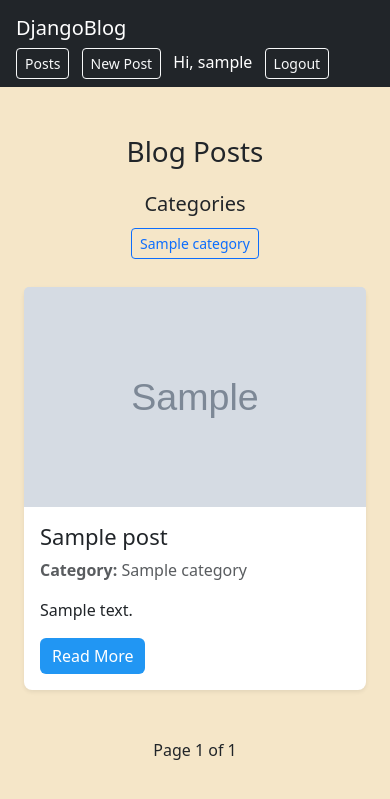
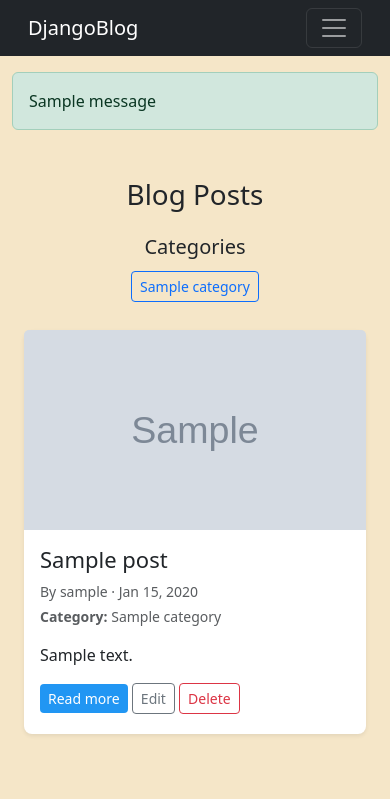
Before and after one commit to Samudi2004/djangoblog, a Django app: page /posts/ in a window 390 px wide. Shown: the top 799 px of the page. Run offline with Django 5.2, Linux system fonts and the light colour scheme; a user stored in the database is signed in; tables that the repository leaves empty hold one stand-in row (values such as "Sample post"); grey boxes marked "Sample" are stand-in pictures; one stand-in notice (Sample message) is shown.

Commit message:
Consolidate templates with partials, responsive navbar, image styling fixes

```diff
--- a/blog/static/blog/css/style.css
+++ b/blog/static/blog/css/style.css
@@ -15,6 +15,11 @@ body {
     font-size: 16px;
 }
 
+.card-img-top {
+    height: 200px;
+    object-fit: cover;
+}
+
 .btn-primary {
     background-color: #2196f3;
     border: none;
--- a/blog/templates/blog/base.html
+++ b/blog/templates/blog/base.html
@@ -1,74 +1,93 @@
+{% load static %}
 <!DOCTYPE html>
 <html lang="en">
 <head>
     <meta charset="UTF-8">
+    <meta name="viewport" content="width=device-width, initial-scale=1">
     <title>{% block title %}DjangoBlog{% endblock %}</title>
 
     <link href="https://cdn.jsdelivr.net/npm/bootstrap@5.3.3/dist/css/bootstrap.min.css" rel="stylesheet">
-
-    {% load static %}
     <link rel="stylesheet" href="{% static 'blog/css/style.css' %}">
 </head>
 
 <body>
 
-    <nav class="navbar navbar-dark bg-dark px-3">
+    <nav class="navbar navbar-expand-lg navbar-dark bg-dark px-3">
+        <div class="container-fluid">
 
-        <a class="navbar-brand" href="{% url 'home' %}">
-            DjangoBlog
-        </a>
+            <a class="navbar-brand" href="{% url 'home' %}">DjangoBlog</a>
 
-        <div>
+            <button class="navbar-toggler" type="button"
+                    data-bs-toggle="collapse"
+                    data-bs-target="#mainNavbar"
+                    aria-controls="mainNavbar"
+                    aria-expanded="false"
+                    aria-label="Toggle navigation">
+                <span class="navbar-toggler-icon"></span>
+            </button>
 
-            <a class="btn btn-outline-light btn-sm me-2"
-               href="{% url 'post_list' %}">
-                Posts
-            </a>
+            <div class="collapse navbar-collapse" id="mainNavbar">
+                <div class="ms-auto d-flex flex-column flex-lg-row align-items-lg-center gap-2 mt-3 mt-lg-0">
 
-            {% if request.user.is_authenticated %}
+                    <a class="btn btn-outline-light btn-sm {% if request.resolver_match.url_name == 'home' %}active{% endif %}"
+                       href="{% url 'home' %}">Home</a>
 
-                <a class="btn btn-outline-light btn-sm me-2"
-                   href="{% url 'post_create' %}">
-                    New Post
-                </a>
+                    <a class="btn btn-outline-light btn-sm {% if request.resolver_match.url_name == 'post_list' %}active{% endif %}"
+                       href="{% url 'post_list' %}">Posts</a>
 
-                <span class="text-white me-2">
-                    Hi, {{ request.user.username }}
-                </span>
+                    <a class="btn btn-outline-light btn-sm {% if request.resolver_match.url_name == 'about' %}active{% endif %}"
+                       href="{% url 'about' %}">About</a>
 
-                <form method="post"
-                      action="{% url 'logout' %}"
-                      class="d-inline">
-                    {% csrf_token %}
+                    <a class="btn btn-outline-light btn-sm {% if request.resolver_match.url_name == 'contact' %}active{% endif %}"
+                       href="{% url 'contact' %}">Contact</a>
 
-                    <button type="submit"
-                            class="btn btn-outline-light btn-sm">
-                        Logout
-                    </button>
-                </form>
+                    {% if request.user.is_authenticated %}
 
-            {% else %}
+                        <a class="btn btn-outline-light btn-sm {% if request.resolver_match.url_name == 'my_posts' %}active{% endif %}"
+                           href="{% url 'my_posts' %}">My Posts</a>
 
-                <a class="btn btn-outline-light btn-sm me-2"
-                   href="{% url 'login' %}">
-                    Login
-                </a>
+                        <a class="btn btn-outline-light btn-sm {% if request.resolver_match.url_name == 'post_create' %}active{% endif %}"
+                           href="{% url 'post_create' %}">New Post</a>
 
-                <a class="btn btn-outline-light btn-sm"
-                   href="{% url 'register' %}">
-                    Register
-                </a>
+                        <span class="text-white">Hi, {{ request.user.username }}</span>
 
-            {% endif %}
+                        <form method="post" action="{% url 'logout' %}" class="d-inline">
+                            {% csrf_token %}
+                            <button type="submit" class="btn btn-outline-light btn-sm">Logout</button>
+                        </form>
+
+                    {% else %}
+
+                        <a class="btn btn-outline-light btn-sm {% if request.resolver_match.url_name == 'login' %}active{% endif %}"
+                           href="{% url 'login' %}">Login</a>
+
+                        <a class="btn btn-outline-light btn-sm {% if request.resolver_match.url_name == 'register' %}active{% endif %}"
+                           href="{% url 'register' %}">Register</a>
+
+                    {% endif %}
+
+                </div>
+            </div>
 
         </div>
+    </nav>
 
-    </nav>
+    {% if messages %}
+        <div class="container mt-3">
+            {% for message in messages %}
+                <div class="alert alert-{{ message.tags }}">
+                    {{ message }}
+                </div>
+            {% endfor %}
+        </div>
+    {% endif %}
 
     <div class="container mt-4">
         {% block content %}
         {% endblock %}
     </div>
 
+    <script src="https://cdn.jsdelivr.net/npm/bootstrap@5.3.3/dist/js/bootstrap.bundle.min.js"></script>
+
 </body>
 </html>
--- /dev/null
+++ b/blog/templates/blog/partials/_pagination.html
@@ -0,0 +1,13 @@
+{% if page_obj.has_other_pages %}
+<nav>
+    <ul class="pagination justify-content-center">
+        {% if page_obj.has_previous %}
+            <li class="page-item"><a class="page-link" href="?page={{ page_obj.previous_page_number }}">Previous</a></li>
+        {% endif %}
+        <li class="page-item disabled"><span class="page-link">Page {{ page_obj.number }} of {{ page_obj.paginator.num_pages }}</span></li>
+        {% if page_obj.has_next %}
+            <li class="page-item"><a class="page-link" href="?page={{ page_obj.next_page_number }}">Next</a></li>
+        {% endif %}
+    </ul>
+</nav>
+{% endif %}
--- /dev/null
+++ b/blog/templates/blog/partials/_post_card.html
@@ -0,0 +1,34 @@
+<div class="col-md-4 mb-4">
+  <div class="card h-100 shadow-sm">
+
+    {% if post.cover_image %}
+      <img src="{{ post.cover_image.url }}" class="card-img-top" alt="{{ post.title }}">
+    {% else %}
+      <div class="bg-secondary text-white text-center py-5">No Image</div>
+    {% endif %}
+
+    <div class="card-body d-flex flex-column">
+      <h5 class="card-title">{{ post.title }}</h5>
+
+      <p class="text-muted small mb-1">
+        By {{ post.author.username }} · {{ post.created_at|date:"M d, Y" }}
+      </p>
+
+      <p class="text-muted small">
+        <strong>Category:</strong> {{ post.category.name|default:"Uncategorized" }}
+      </p>
+
+      <p class="card-text">{{ post.content|truncatewords:20 }}</p>
+
+      <div class="mt-auto">
+        <a href="{% url 'post_detail' post.slug %}" class="btn btn-primary btn-sm mb-1">Read more</a>
+
+        {% if post.author == request.user %}
+          <a href="{% url 'post_edit' post.slug %}" class="btn btn-outline-secondary btn-sm mb-1">Edit</a>
+          <a href="{% url 'post_delete' post.slug %}" class="btn btn-outline-danger btn-sm mb-1">Delete</a>
+        {% endif %}
+      </div>
+    </div>
+
+  </div>
+</div>
--- a/blog/templates/blog/post_list.html
+++ b/blog/templates/blog/post_list.html
@@ -22,87 +22,18 @@ Blog Posts | DjangoBlog
     </div>
 
     <div class="row">
-
         {% for post in page_obj %}
-
-        <div class="col-md-4 mb-4">
-
-            <div class="card h-100 shadow-sm">
-
-                {% if post.cover_image %}
-                    <img src="{{ post.cover_image.url }}"
-                         class="card-img-top"
-                         alt="{{ post.title }}"
-                         style="height:220px; object-fit:cover;">
-                {% endif %}
-
-                <div class="card-body d-flex flex-column">
-
-                    <h3 class="card-title">
-                        {{ post.title }}
-                    </h3>
-
-                    <p class="text-muted">
-                        <strong>Category:</strong>
-                        {{ post.category.name|default:"Uncategorized" }}
-                    </p>
-
-                    <p class="card-text">
-                        {{ post.content|truncatewords:20 }}
-                    </p>
-
-                    <div class="mt-auto">
-                        {% if post.slug %}
-                            <a href="{% url 'post_detail' slug=post.slug %}"
-                               class="btn btn-primary">
-                                Read More
-                            </a>
-                        {% else %}
-                            <span class="text-danger">
-                                Slug Missing
-                            </span>
-                        {% endif %}
-                    </div>
-
-                </div>
-
+            {% include "blog/partials/_post_card.html" %}
+        {% empty %}
+            <div class="col-12">
+                <p class="text-center text-muted py-5">
+                    No posts yet — <a href="{% url 'post_create' %}">write the first one!</a>
+                </p>
             </div>
-
-        </div>
-
-        {% empty %}
-
-        <div class="col-12">
-            <div class="alert alert-info text-center">
-                No posts yet.
-            </div>
-        </div>
-
         {% endfor %}
-
     </div>
 
-    <div class="d-flex justify-content-center mt-4">
-
-        {% if page_obj.has_previous %}
-            <a href="?page={{ page_obj.previous_page_number }}"
-               class="btn btn-primary me-2">
-                Previous
-            </a>
-        {% endif %}
-
-        <span class="align-self-center">
-            Page {{ page_obj.number }} of {{ page_obj.paginator.num_pages }}
-        </span>
-
-        {% if page_obj.has_next %}
-            <a href="?page={{ page_obj.next_page_number }}"
-               class="btn btn-primary ms-2">
-                Next
-            </a>
-        {% endif %}
-
-    </div>
+    {% include "blog/partials/_pagination.html" %}
 
 </div>
 
--- a/blog/urls.py
+++ b/blog/urls.py
@@ -1,4 +1,5 @@
 from django.urls import path
+from django.contrib.auth import views as auth_views
 from . import views
 
 urlpatterns = [
@@ -8,6 +9,22 @@ urlpatterns = [
     # Register
     path("register/", views.RegisterView.as_view(), name="register"),
 
+    # Login
+    path(
+        "login/",
+        auth_views.LoginView.as_view(
+            template_name="blog/login.html"
+        ),
+        name="login",
+    ),
+
+    # Logout
+    path(
+        "logout/",
+        auth_views.LogoutView.as_view(),
+        name="logout",
+    ),
+
     # About
     path("about/", views.about, name="about"),
 
@@ -15,7 +32,18 @@ urlpatterns = [
     path("contact/", views.contact, name="contact"),
 
     # Blog post list
-    path("posts/", views.PostListView.as_view(), name="post_list"),
+    path(
+        "posts/",
+        views.PostListView.as_view(),
+        name="post_list",
+    ),
+
+    # My Posts
+    path(
+        "my-posts/",
+        views.MyPostsView.as_view(),
+        name="my_posts",
+    ),
 
     # Create post
     path(
--- a/blog/views.py
+++ b/blog/views.py
@@ -1,8 +1,11 @@
-from django.shortcuts import render, get_object_or_404
+from django.shortcuts import render
 from django.contrib.auth import login
+from django.contrib import messages
+from django.contrib.auth.mixins import LoginRequiredMixin, UserPassesTestMixin
 from django.views.generic import ListView, DetailView
 from django.views.generic.edit import CreateView, UpdateView, DeleteView
 from django.urls import reverse_lazy
+from django.db import models
 
 from .models import Post, Category
 from .forms import PostForm, RegisterForm
@@ -78,7 +81,9 @@ class PostListView(ListView):
     paginate_by = 6
 
     def get_queryset(self):
-        return Post.objects.all().order_by("-created_at")
+        return Post.objects.filter(
+            status="published"
+        ).order_by("-created_at")
 
     def get_context_data(self, **kwargs):
         context = super().get_context_data(**kwargs)
@@ -90,6 +95,25 @@ post_list = PostListView.as_view()
 
 
 # ==========================================
+# My Posts
+# ==========================================
+
+class MyPostsView(LoginRequiredMixin, ListView):
+    model = Post
+    template_name = "blog/my_posts.html"
+    paginate_by = 6
+    login_url = "login"
+
+    def get_queryset(self):
+        return Post.objects.filter(
+            author=self.request.user
+        ).order_by("-created_at")
+
+
+my_posts = MyPostsView.as_view()
+
+
+# ==========================================
 # Blog Post Detail
 # ==========================================
 
@@ -98,12 +122,18 @@ class PostDetailView(DetailView):
     template_name = "blog/post_detail.html"
     context_object_name = "post"
 
-    def get_object(self):
-        return get_object_or_404(
-            Post,
-            slug=self.kwargs["slug"],
-            status="published",
+    def get_queryset(self):
+        posts = Post.objects.filter(
+            status="published"
         )
+
+        if self.request.user.is_authenticated:
+            posts = Post.objects.filter(
+                models.Q(status="published") |
+                models.Q(author=self.request.user)
+            )
+
+        return posts
 
 
 post_detail = PostDetailView.as_view()
@@ -113,10 +143,19 @@ post_detail = PostDetailView.as_view()
 # Create Post
 # ==========================================
 
-class PostCreateView(CreateView):
+class PostCreateView(LoginRequiredMixin, CreateView):
     model = Post
     form_class = PostForm
     template_name = "blog/post_form.html"
+    login_url = "login"
+
+    def form_valid(self, form):
+        form.instance.author = self.request.user
+        messages.success(
+            self.request,
+            "Post published successfully!"
+        )
+        return super().form_valid(form)
 
     def get_success_url(self):
         return reverse_lazy(
@@ -132,10 +171,14 @@ post_create = PostCreateView.as_view()
 # Update Post
 # ==========================================
 
-class PostUpdateView(UpdateView):
+class PostUpdateView(LoginRequiredMixin, UserPassesTestMixin, UpdateView):
     model = Post
     form_class = PostForm
     template_name = "blog/post_form.html"
+    login_url = "login"
+
+    def test_func(self):
+        return self.get_object().author == self.request.user
 
     def get_success_url(self):
         return reverse_lazy(
@@ -151,10 +194,26 @@ post_update = PostUpdateView.as_view()
 # Delete Post
 # ==========================================
 
-class PostDeleteView(DeleteView):
+class PostDeleteView(LoginRequiredMixin, UserPassesTestMixin, DeleteView):
     model = Post
     template_name = "blog/post_confirm_delete.html"
     success_url = reverse_lazy("post_list")
+    login_url = "login"
+
+    def test_func(self):
+        return self.get_object().author == self.request.user
 
 
 post_delete = PostDeleteView.as_view()
+
+
+# ==========================================
+# Custom 403 Page
+# ==========================================
+
+def custom_403(request, exception=None):
+    return render(
+        request,
+        "blog/403.html",
+        status=403,
+    )
--- a/config/urls.py
+++ b/config/urls.py
@@ -1,8 +1,7 @@
 """
 URL configuration for config project.
 
-The `urlpatterns` list routes URLs to views. For more information please see:
-    https://docs.djangoproject.com/en/5.2/topics/http/urls/
+The `urlpatterns` list routes URLs to views.
 """
 
 from django.conf import settings
@@ -33,9 +32,47 @@ urlpatterns = [
         name="logout",
     ),
 
+    # -----------------------------
+    # Password Reset
+    # -----------------------------
+    path(
+        "password-reset/",
+        auth_views.PasswordResetView.as_view(
+            template_name="blog/password_reset.html"
+        ),
+        name="password_reset",
+    ),
+
+    path(
+        "password-reset/done/",
+        auth_views.PasswordResetDoneView.as_view(
+            template_name="blog/password_reset_done.html"
+        ),
+        name="password_reset_done",
+    ),
+
+    path(
+        "reset/<uidb64>/<token>/",
+        auth_views.PasswordResetConfirmView.as_view(
+            template_name="blog/password_reset_confirm.html"
+        ),
+        name="password_reset_confirm",
+    ),
+
+    path(
+        "reset/done/",
+        auth_views.PasswordResetCompleteView.as_view(
+            template_name="blog/password_reset_complete.html"
+        ),
+        name="password_reset_complete",
+    ),
+
     # Blog URLs
     path("", include("blog.urls")),
 ]
+
+# Custom 403 handler
+handler403 = "blog.views.custom_403"
 
 if settings.DEBUG:
     import debug_toolbar
```
Also changed, not shown: blog/models.py (+8 -2 lines), blog/templates/blog/403.html (added, +7 -0 lines), blog/templates/blog/login.html (+49 -8 lines), blog/templates/blog/my_post.html (added, +27 -0 lines), blog/templates/blog/password_reset.html (added, +17 -0 lines), blog/templates/blog/password_reset_complete.html (added, +11 -0 lines), blog/templates/blog/password_reset_confirm.html (added, +17 -0 lines), blog/templates/blog/password_reset_done.html (added, +12 -0 lines), blog/templates/blog/post_detail.html (+10 -23 lines), config/settings.py (+13 -0 lines), blog/migrations/0007_post_author.py (added).
